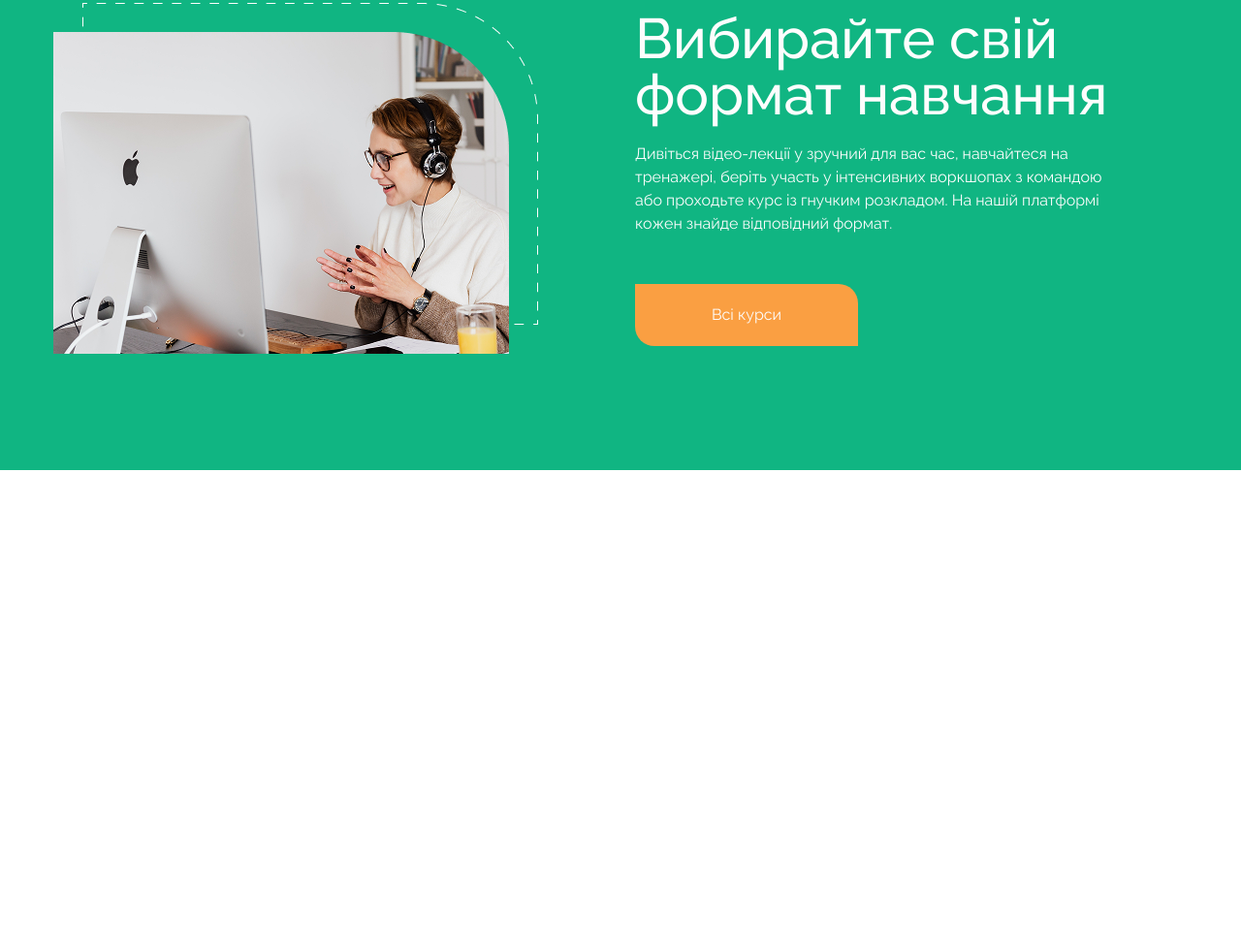
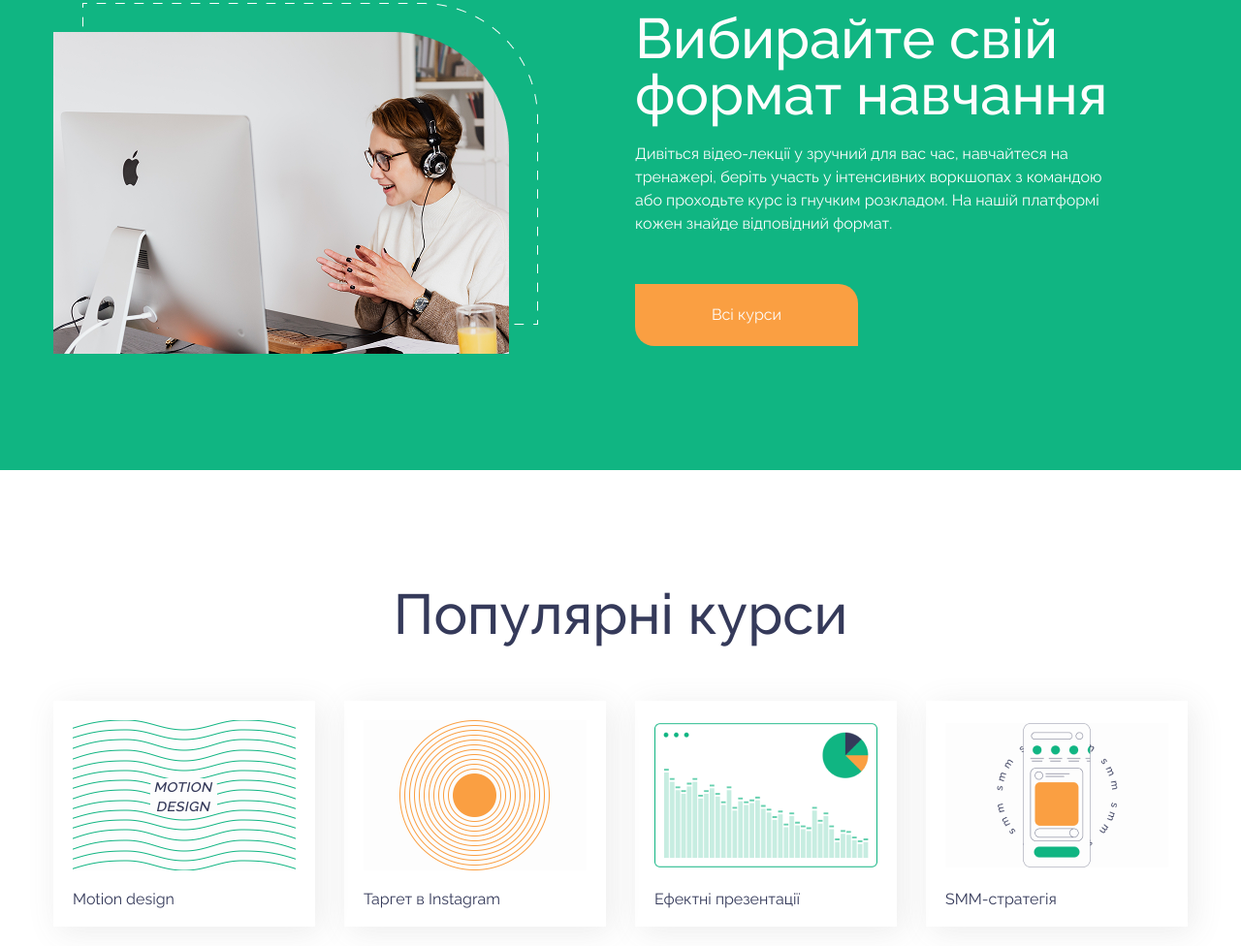
Before and after one commit to MsTetyana/ementor, a plain HTML site: page index.html in a window 1280 px wide. Shown: the part 1840-2816 px from the top of the page at 97% size. Before the commit the page ends 2445 px from the top, so only its background shows below. Drawn offline with Linux system fonts and the light colour scheme.

Commit message:
courses block done

```diff
--- a/css/style.css
+++ b/css/style.css
@@ -229,3 +229,27 @@ body{
   margin-bottom: 50px;
 }
 /* Format end */
+
+
+/* Courses start */
+.courses__title{
+  text-align: center;
+  margin-bottom: 60px;
+}
+
+.courses__list{
+  display: flex;
+  justify-content: center;
+  gap: 30px;
+}
+
+.courses__item{
+  padding: 20px;
+  box-shadow: 5px 5px 30px rgba(101, 101, 101, .12);
+}
+
+.courses__item-title{
+  margin-top: 15px;
+  line-height: 1;
+}
+/* Courses end */
--- a/index.html
+++ b/index.html
@@ -1,5 +1,5 @@
 <!DOCTYPE html>
-<html lang="en">
+<html lang="uk">
 <head>
   <meta charset="UTF-8">
   <meta name="viewport" content="width=device-width, initial-scale=1.0">
@@ -171,6 +171,32 @@
       </div>
     </div>
   </section>
+  <section class="courses block__margin-bottom">
+    <div class="container">
+      <h2 class="title courses__title">
+        Популярні курси
+      </h2>
+      <ul class="courses__list">
+        <li class="courses__item">
+          <img src="./images/popular/course-1.png" alt="Motion design" class="courses__item-img">
+          <p class="courses__item-title">Motion design</p>
+        </li>
+        <li class="courses__item">
+          <img src="./images/popular/course-2.png" alt="Таргет в Instagram" class="courses__item-img">
+          <p class="courses__item-title">Таргет в Instagram</p>
+        </li>
+        <li class="courses__item">
+          <img src="./images/popular/course-3.png" alt="
+          Ефектні презентації" class="courses__item-img">
+          <p class="courses__item-title">Ефектні презентації</p>
+        </li>
+        <li class="courses__item">
+          <img src="./images/popular/course-4.png" alt="" class="courses__item-img">
+          <p class="courses__item-title">SMM-стратегія</p>
+        </li>
+      </ul>
+    </div>
+  </section>
 
 
   <script href="./js/main.js"></script>
```
Also changed, not shown: images/popular/course-1.png (added), images/popular/course-2.png (added), images/popular/course-3.png (added), images/popular/course-4.png (added).
